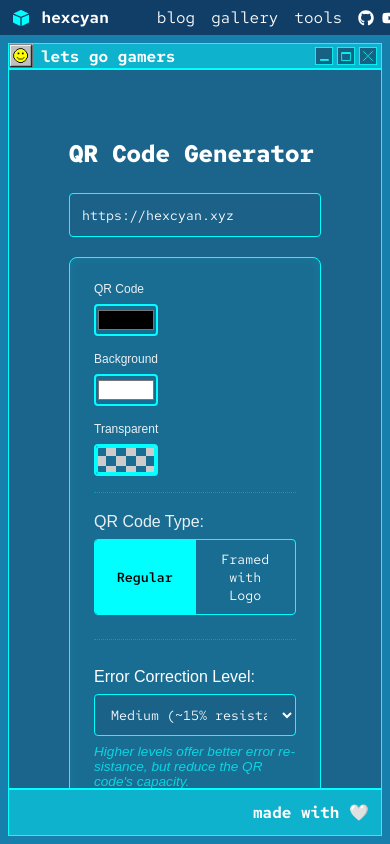
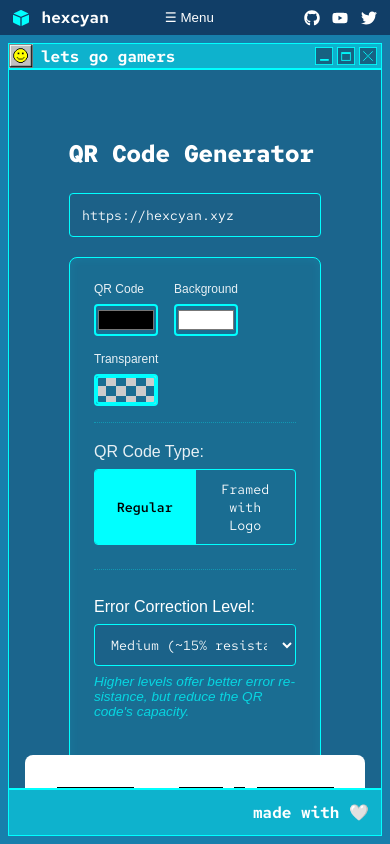
Before and after one commit to hexcyan/portfolio, a Next.js app: page /tools/qr_generator in a window 390 px wide. Built offline with nearby package versions, Linux system fonts and the light colour scheme.

Commit message:
fix some styling for mobile

```diff
--- a/src/app/(default)/tools/qr_generator/QRGenerator.module.css
+++ b/src/app/(default)/tools/qr_generator/QRGenerator.module.css
@@ -346,7 +346,6 @@
 /* Responsive adjustments */
 @media (max-width: 600px) {
     .colorPickers {
-        flex-direction: column;
         gap: 16px;
     }
 
--- a/src/components/StatusBar.module.css
+++ b/src/components/StatusBar.module.css
@@ -13,13 +13,19 @@
     /* justify-content: space-between; */
 }
 
+.statusbar__links {
+    display: flex;
+    gap: 1rem;
+}
+
 .statusbar__right {
     display: flex;
-    gap: 0.5rem;
+    gap: 0.8rem;
     margin-left: auto;
     order: 2;
     fill: aliceblue;
 }
+
 .statusbar__logo {
     display: flex;
     align-items: center;
@@ -27,7 +33,50 @@
     padding-right: 2rem;
     font-weight: 650;
 }
+
 .statusbar__right > * {
     display: inherit;
     align-items: inherit;
 }
+
+.dropdown__button {
+    display: none;
+    cursor: pointer;
+    background: none;
+    border: none;
+    color: white;
+    padding: 0;
+}
+
+@media only screen and (max-width: 768px) {
+    .statusbar__links {
+        position: absolute;
+        top: 2.2rem;
+        left: 0;
+        flex-direction: column;
+        background-color: var(--statusbar-bg);
+        width: 100%;
+        gap: 0;
+        max-height: 0;
+        overflow: hidden;
+        transition: max-height 0.3s ease-out;
+        z-index: 100;
+    }
+
+    .statusbar__links.open {
+        max-height: 300px;
+        border-bottom: 1px solid var(--cyan);
+    }
+
+    .statusbar__links a {
+        padding: 0.8rem;
+        width: 100%;
+        text-align: center;
+        border-top: 1px solid rgba(0, 255, 255, 0.2);
+    }
+
+    .dropdown__button {
+        display: block;
+        margin-left: 0.5rem;
+    }
+}
--- a/src/components/StatusBar.tsx
+++ b/src/components/StatusBar.tsx
@@ -1,4 +1,5 @@
 "use client";
+import { useState } from "react";
 import { links, socials } from "@/lib/consts";
 import Link from "next/link";
 import Image from "next/image";
@@ -6,6 +7,12 @@ import Image from "next/image";
 import styles from "./StatusBar.module.css";
 
 export default function StatusBar() {
+    const [isOpen, setIsOpen] = useState(false);
+
+    const toggleDropdown = () => {
+        setIsOpen(!isOpen);
+    };
+
     return (
         <header className={styles.statusbar}>
             <Link href="/" className={styles.statusbar__logo}>
@@ -13,13 +20,31 @@ export default function StatusBar() {
                 <span>hexcyan</span>
             </Link>
 
+            <button
+                className={styles.dropdown__button}
+                onClick={toggleDropdown}
+                aria-label="Toggle navigation menu"
+            >
+                ☰ Menu
+            </button>
+
+            <div
+                className={`${styles.statusbar__links} ${
+                    isOpen ? styles.open : ""
+                }`}
+            >
                 {links.map((link) => {
                     return (
-                    <Link key={link} href={`/${link}`}>
+                        <Link
+                            key={link}
+                            href={`/${link}`}
+                            onClick={() => setIsOpen(false)}
+                        >
                             {link}
                         </Link>
                     );
                 })}
+            </div>
 
             <span className={styles.statusbar__right}>
                 {socials.map((social) => {
```
Lines whose indentation alone changed are shown as unchanged.
